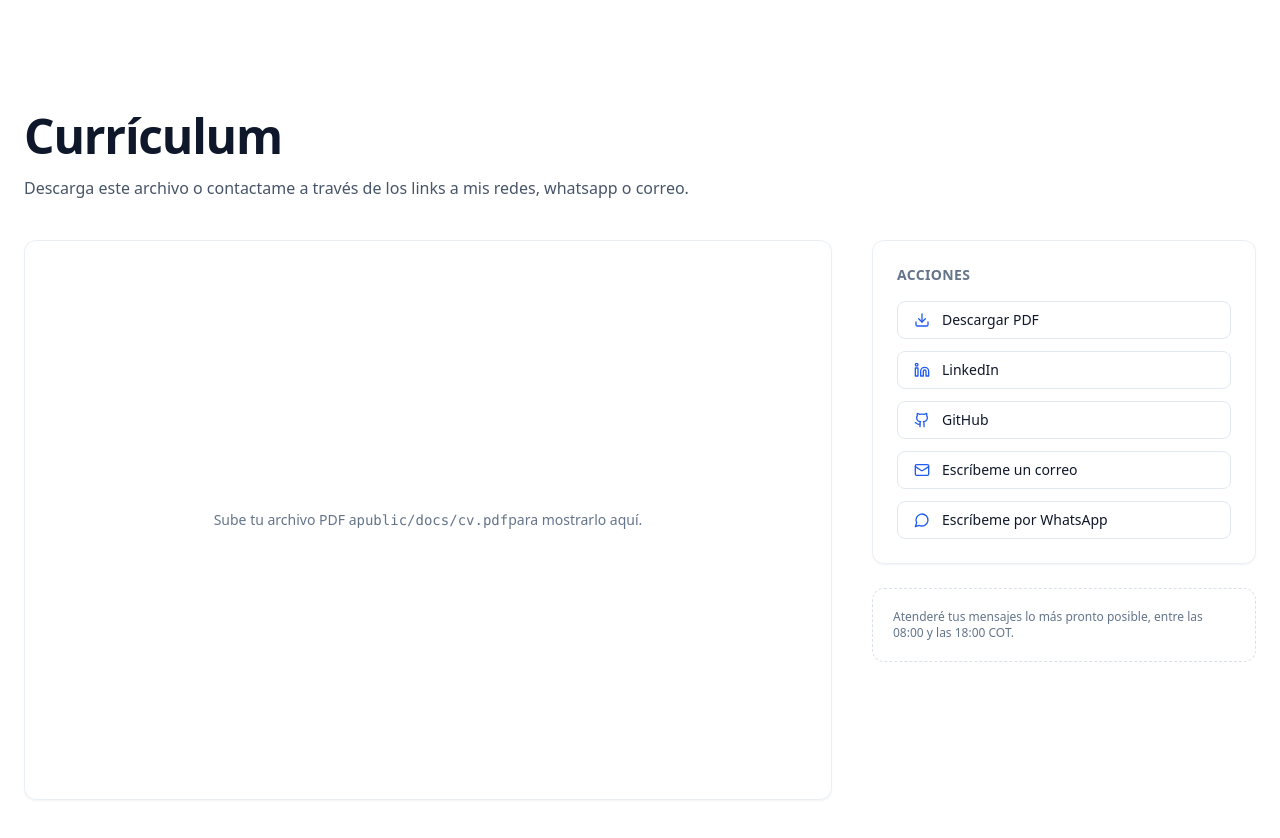
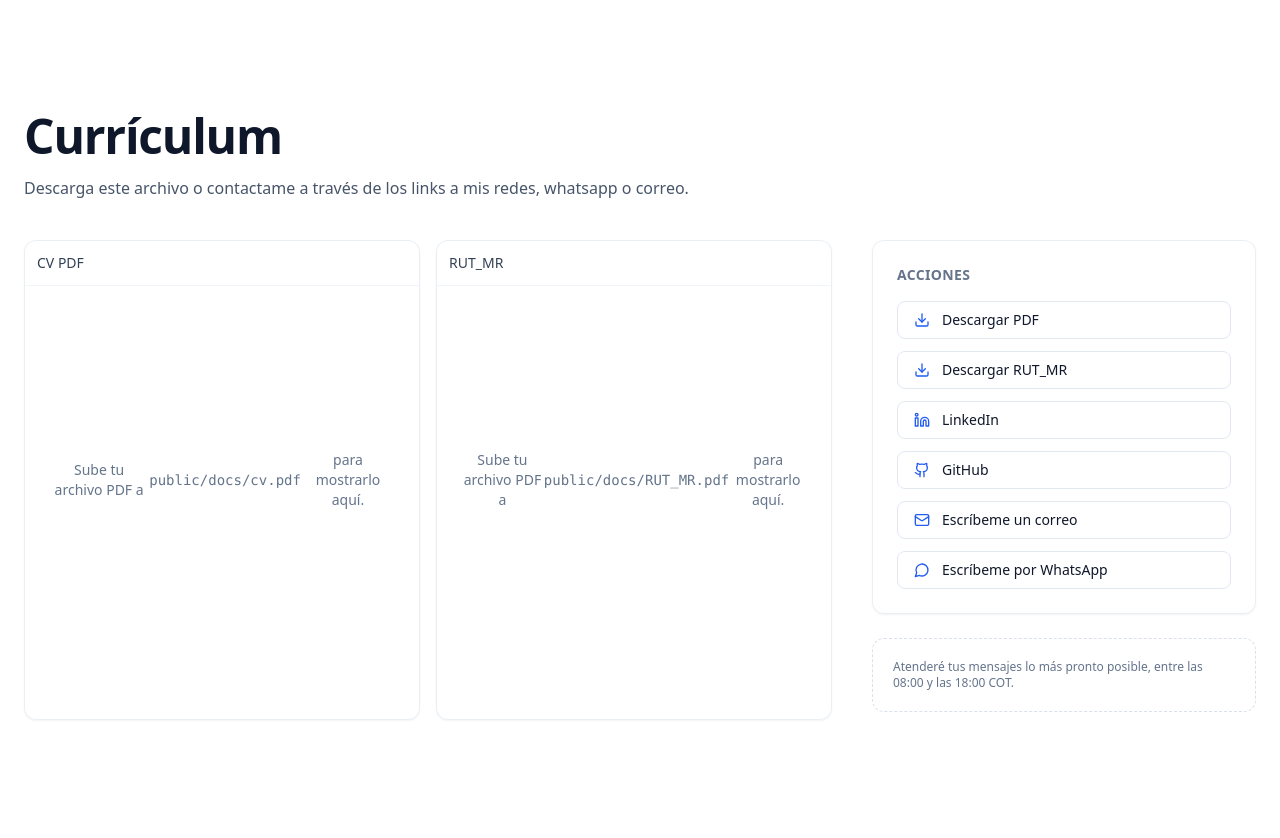
Before and after one commit to mikerb95/codebymike, a Next.js app: page /cv in a window 1280 px wide. Shown: the top 838 px of the page. Built offline with nearby package versions, Linux system fonts and the light colour scheme; no server answers; a web font is replaced by a local one.

Commit message:
Implement code changes to enhance functionality and improve performance

```diff
--- a/src/app/cv/page.tsx
+++ b/src/app/cv/page.tsx
@@ -3,13 +3,18 @@ import { useState, useEffect } from 'react'
 import { Download, Linkedin, Github, Mail, MessageCircle } from 'lucide-react'
 
 const PDF_PATH = '/docs/cv.pdf' // Replace with actual uploaded PDF name
+const RUT_PATH = '/docs/RUT_MR.pdf' // Second document to display in the second viewer
 
 export default function CVPage() {
   const [pdfAvailable, setPdfAvailable] = useState(false)
+  const [rutAvailable, setRutAvailable] = useState(false)
   useEffect(() => {
     fetch(PDF_PATH, { method: 'HEAD' })
       .then((res) => setPdfAvailable(res.ok))
       .catch(() => setPdfAvailable(false))
+    fetch(RUT_PATH, { method: 'HEAD' })
+      .then((res) => setRutAvailable(res.ok))
+      .catch(() => setRutAvailable(false))
   }, [])
 
   return (
@@ -21,11 +26,11 @@ export default function CVPage() {
         </p>
       </header>
       <div className="grid gap-10 lg:grid-cols-12">
-        {/* Viewer */}
+        {/* Viewer (two documents) */}
         <div className="lg:col-span-8">
-          <div
-            className="relative rounded-xl border border-slate-200/70 dark:border-slate-800/70 bg-white/70 dark:bg-[#12161d]/70 backdrop-blur shadow-sm overflow-hidden h-[calc(100vh-260px)] min-h-[70vh]"
-          >
+          <div className="grid gap-4 lg:grid-cols-2">
+            <div className="relative rounded-xl border border-slate-200/70 dark:border-slate-800/70 bg-white/70 dark:bg-[#12161d]/70 backdrop-blur shadow-sm overflow-hidden h-[calc(100vh-320px)] min-h-[50vh]">
+              <div className="p-3 border-b border-slate-100 dark:border-slate-800 text-sm font-medium text-slate-700 dark:text-slate-200">CV PDF</div>
               {pdfAvailable ? (
                 <iframe
                   title="CV PDF"
@@ -34,10 +39,26 @@ export default function CVPage() {
                   loading="lazy"
                 />
               ) : (
-              <div className="absolute inset-0 flex items-center justify-center p-10 text-center text-sm text-slate-500 dark:text-slate-400">
+                <div className="absolute inset-0 flex items-center justify-center p-6 text-center text-sm text-slate-500 dark:text-slate-400">
                   Sube tu archivo PDF a <code className="font-mono">public/docs/cv.pdf</code> para mostrarlo aquí.
                 </div>
               )}
+            </div>
+            <div className="relative rounded-xl border border-slate-200/70 dark:border-slate-800/70 bg-white/70 dark:bg-[#12161d]/70 backdrop-blur shadow-sm overflow-hidden h-[calc(100vh-320px)] min-h-[50vh]">
+              <div className="p-3 border-b border-slate-100 dark:border-slate-800 text-sm font-medium text-slate-700 dark:text-slate-200">RUT_MR</div>
+              {rutAvailable ? (
+                <iframe
+                  title="RUT MR"
+                  src={`${RUT_PATH}#toolbar=0&navpanes=0&scrollbar=1&zoom=page-fit`}
+                  className="absolute inset-0 w-full h-full"
+                  loading="lazy"
+                />
+              ) : (
+                <div className="absolute inset-0 flex items-center justify-center p-6 text-center text-sm text-slate-500 dark:text-slate-400">
+                  Sube tu archivo PDF a <code className="font-mono">public/docs/RUT_MR.pdf</code> para mostrarlo aquí.
+                </div>
+              )}
+            </div>
           </div>
         </div>
         {/* Sidebar actions */}
@@ -55,6 +76,16 @@ export default function CVPage() {
                 >
                   <Download size={16} className="text-brand-600 group-hover:scale-110 transition-transform" />
                   Descargar PDF
+                </a>
+              </li>
+              <li>
+                <a
+                  href={RUT_PATH}
+                  download
+                  className="group flex items-center gap-3 rounded-lg border border-slate-200 dark:border-slate-700 px-4 py-2 text-sm font-medium hover:border-brand-500 hover:bg-brand-50 dark:hover:bg-brand-500/10 transition-colors"
+                >
+                  <Download size={16} className="text-brand-600 group-hover:scale-110 transition-transform" />
+                  Descargar RUT_MR
                 </a>
               </li>
               <li>
```
Also changed, not shown: 1 other file (tests, documents, lock files or other folders). Lines whose indentation alone changed are shown as unchanged.
